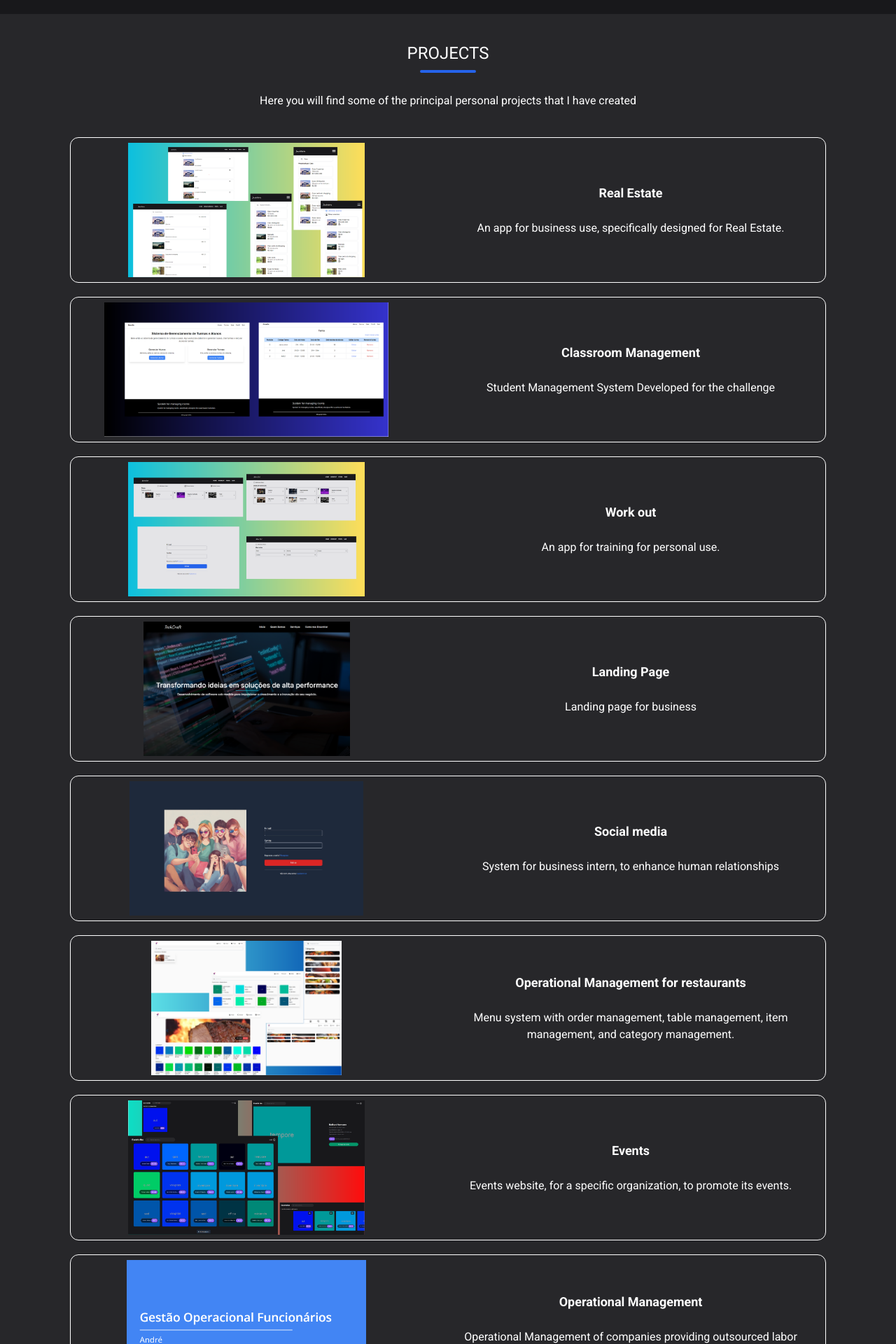
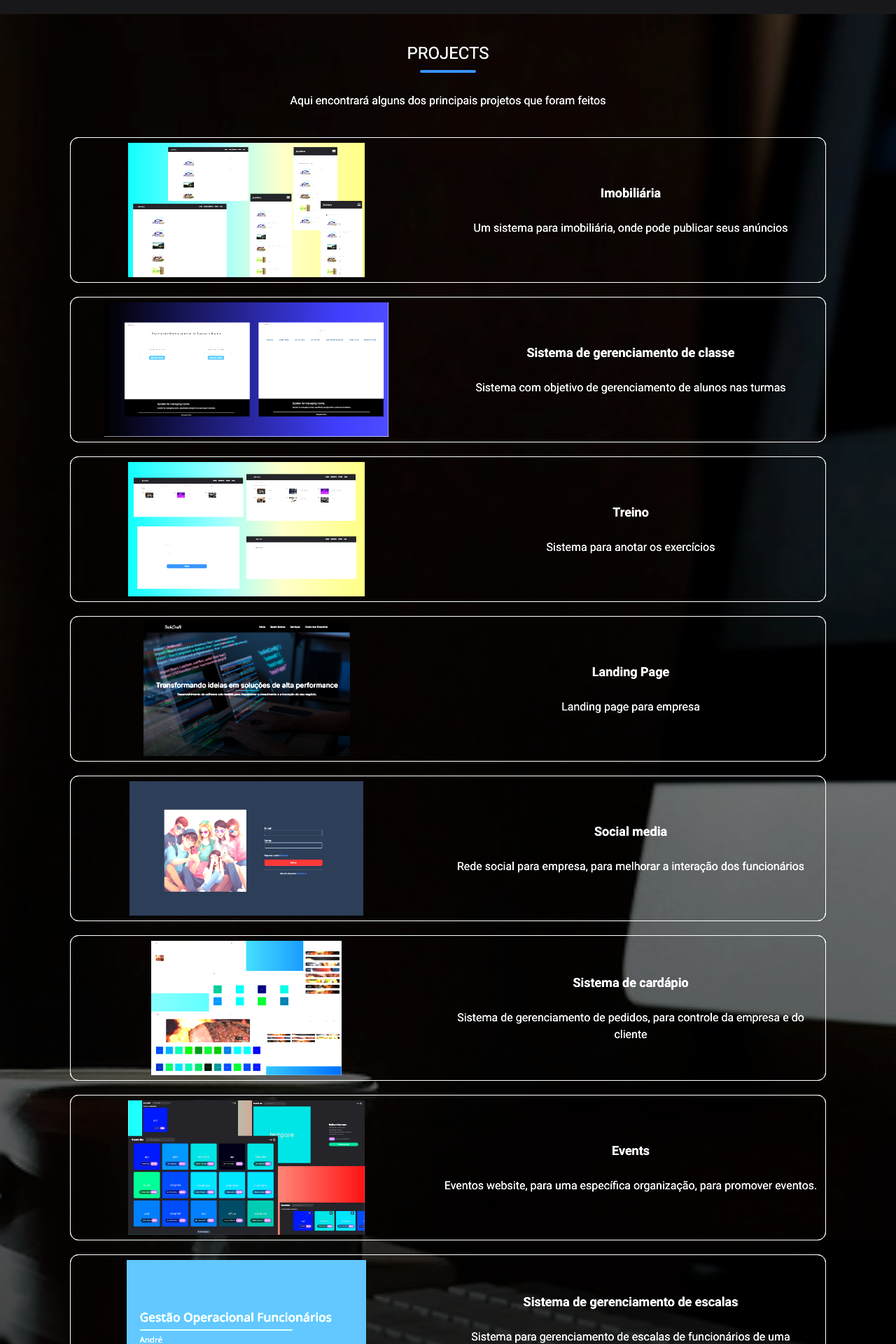
Before and after one commit to andre-albuquerque01/Portfolio_v2, a Next.js app: page /projects in a window 1280 px wide. Shown: the part 60-1980 px from the top of the page at 70% size. Built offline with nearby package versions, Linux system fonts and the light colour scheme.

Commit message:
feat: update page

```diff
--- a/src/app/(home)/projects/page.tsx
+++ b/src/app/(home)/projects/page.tsx
@@ -3,64 +3,78 @@ import { CardProject } from '@/components/cardProjects'
 
 export default function Contact() {
   return (
-    <div className="max-w-[1200px] min-h-screen mx-auto mb-5">
+    <div
+      style={{
+        backgroundImage:
+          'linear-gradient(to bottom, #00000076, #000000eb), url(/pages/backgroundProject.jpg)',
+        filter: 'brightness(150%)',
+        backgroundSize: 'cover',
+        backgroundPosition: 'center',
+        minHeight: 'calc(100vh - 80px)',
+        minWidth: '100%',
+      }}
+    >
+      <div className="max-w-[1200px] min-h-screen mx-auto pb-5">
         <div>
-        <h1 className="uppercase text-white text-2xl text-center mt-10">
+          <h1 className="uppercase text-white text-2xl text-center pt-10">
             PROJECTS
           </h1>
           <div className="w-20 h-1 rounded-sm bg-blue-600 mt-2 mx-auto"></div>
         </div>
         <div>
           <p className="text-white text-md text-center mt-7">
-          Here you will find some of the principal personal projects that I have
-          created
+            {/* Here you will find some of the principal personal projects that I
+            have created */}
+            Aqui encontrará alguns dos principais projetos que foram feitos
           </p>
         </div>
         <div className="flex flex-col items-center justify-center gap-5 mt-10">
           <CardProject
             pathLink={'imobiliaria'}
-          titleLink={'Real Estate'}
+            titleLink={'Imobiliária'}
             pathImage={'/imobiliaria/capa.png'}
-          title={'Real Estate'}
+            title={'Imobiliária'}
             text={
-            'An app for business use, specifically designed for Real Estate.'
+              'Um sistema para imobiliária, onde pode publicar seus anúncios'
             }
           />
           <CardProject
             pathLink={'class'}
-          titleLink={'Classroom Management'}
+            titleLink={'Sistema de gerenciamento de classe'}
             pathImage={'/class/home.png'}
-          title={'Classroom Management'}
-          text={'Student Management System Developed for the challenge'}
+            title={'Sistema de gerenciamento de classe'}
+            text={'Sistema com objetivo de gerenciamento de alunos nas turmas'}
           />
           <CardProject
             pathLink={'workOut'}
-          titleLink={'Work Out'}
+            titleLink={'Treino'}
             pathImage={'/workOut/home.png'}
-          title={'Work out'}
-          text={'An app for training for personal use.'}
+            title={'Treino'}
+            text={'Sistema para anotar os exercícios'}
           />
           <CardProject
             pathLink={'techCraft'}
             titleLink={'Landing Page'}
             pathImage={'/techCraft/home.png'}
             title={'Landing Page'}
-          text={'Landing page for business'}
+            text={'Landing page para empresa'}
           />
           <CardProject
             pathLink={'socialMedia'}
             titleLink={'Social media'}
             pathImage={'/socialMedia/login.jpg'}
             title={'Social media'}
-          text={'System for business intern, to enhance human relationships'}
+            text={
+              'Rede social para empresa, para melhorar a interação dos funcionários'
+            }
           />
           <CardProject
             pathLink={'tutuFood'}
-          titleLink={'Operational Management for restaurants'}
+            titleLink={'Sistema de cardápio'}
             pathImage={'/tutuFood/tutufoodCapa.png'}
-          title={'Operational Management for restaurants'}
+            title={'Sistema de cardápio'}
             text={
-            'Menu system with order management, table management, item management, and category management.'
+              'Sistema de gerenciamento de pedidos, para controle da empresa e do cliente'
             }
           />
           <CardProject
@@ -69,23 +83,23 @@ export default function Contact() {
             pathImage={'/event/event.png'}
             title={'Events'}
             text={
-            'Events website, for a specific organization, to promote its events.'
+              'Eventos website, para uma específica organização, para promover eventos.'
             }
           />
           <CardProject
             pathLink={'operationalManagement'}
-          titleLink={'Operational Management'}
+            titleLink={'Sistema de gerenciamento de escalas'}
             pathImage={'/managemenSystem/Gerenciamento.png'}
-          title={'Operational Management'}
+            title={'Sistema de gerenciamento de escalas'}
             text={
-            'Operational Management of companies providing outsourced labor services.'
+              'Sistema para gerenciamento de escalas de funcionários de uma determinda organização'
             }
           />
           <CardProject
             pathLink={'takeThePhone'}
-          titleLink={'E-commerce for restaurants'}
+            titleLink={'E-commerce para restaurantes'}
             pathImage={'/e-commerceRestaurants/takeThePhone.jpg'}
-          title={'E-commerce for restaurants'}
+            title={'E-commerce para restaurantes'}
             text={'Digital menu with online ordering.'}
           />
 
@@ -100,5 +114,6 @@ export default function Contact() {
           />
         </div>
       </div>
+    </div>
   )
 }
```
Lines whose indentation alone changed are shown as unchanged.
